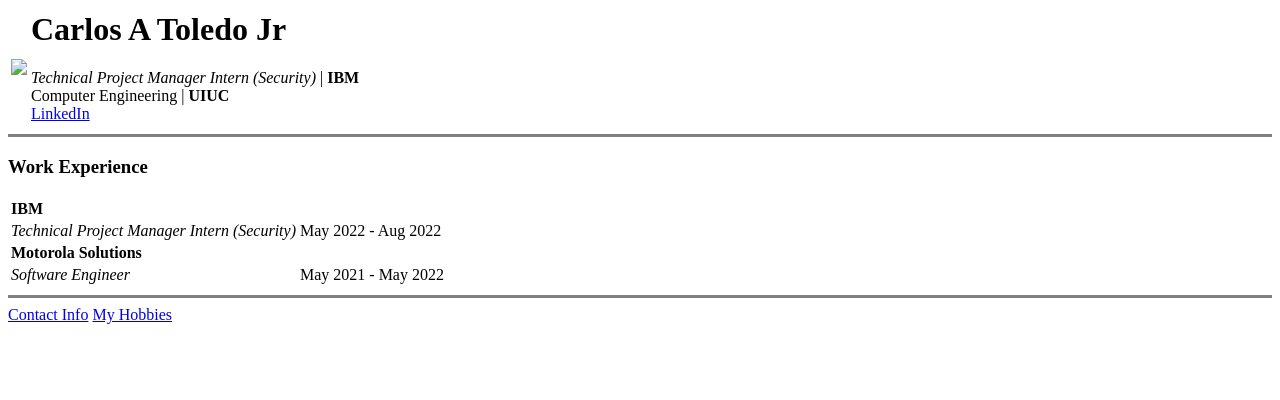
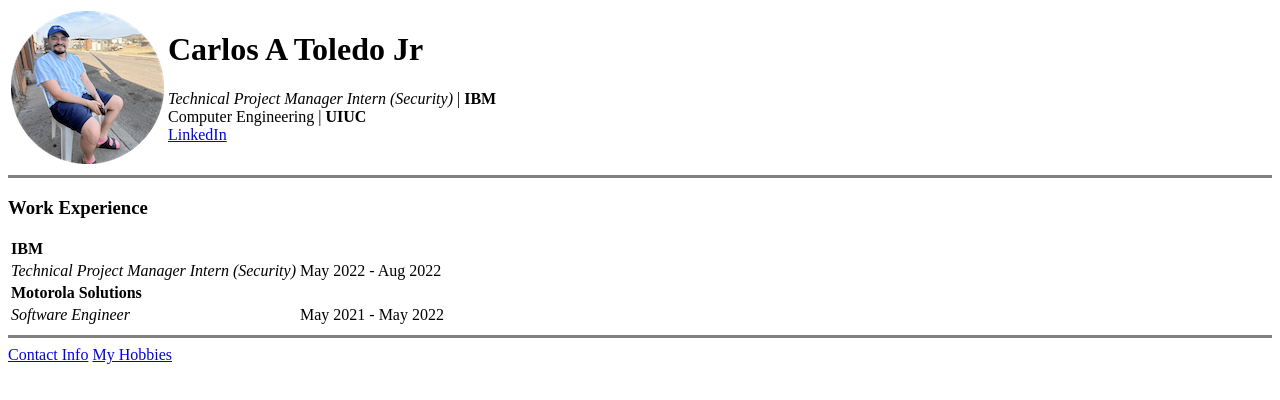
Before and after one commit to Toledo97/cv, a plain HTML site: page index.html in a window 1280 px wide. Drawn offline with Linux system fonts and the light colour scheme.

Commit message:
Update index.html

```diff
--- a/index.html
+++ b/index.html
@@ -6,7 +6,7 @@
     <body>
         <table>
             <tr>
-                <td> <img src="photos/me-modified.png"></td>
+                <td> <img src="Images/me-modified.png"></td>
                 <td>
                     <h1>Carlos A Toledo Jr</h1>
                     <p>
```
